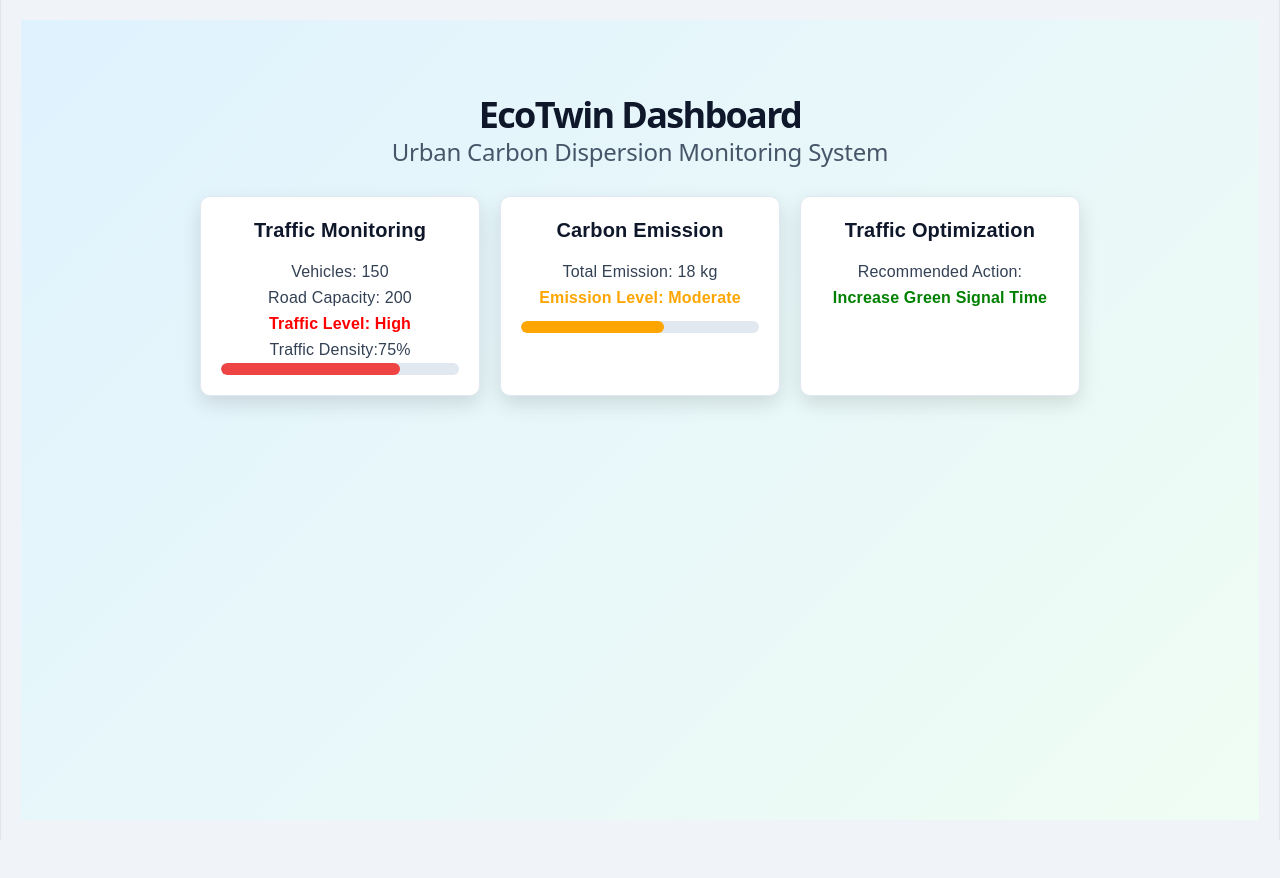
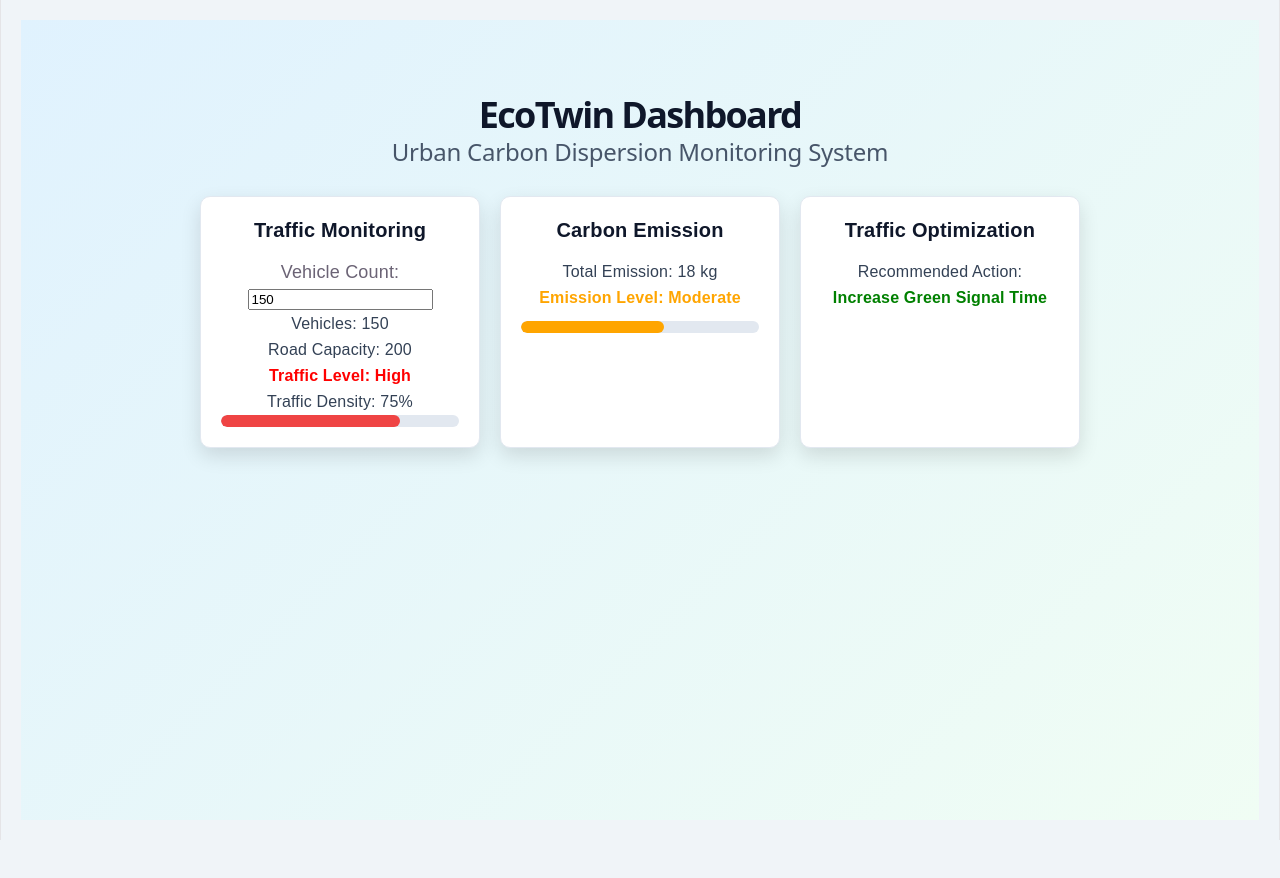
Before and after one commit to SHANUKRISHNAN/DS-AND-ML, a React app in the folder frontend/: page / in a window 1280 px wide. Built offline with nearby package versions, Linux system fonts and the light colour scheme; the HTML template or start-up script is replaced by a standard one.

Commit message:
Add dynamic traffic density calculation

```diff
--- a/frontend/src/App.jsx
+++ b/frontend/src/App.jsx
@@ -1,6 +1,8 @@
+import { useState } from "react";
 import "./App.css";
 
 function App() {
+  const [vehicles, setVehicles] = useState(150);
   return (
     <div className="dashboard">
       <h1>EcoTwin Dashboard</h1>
@@ -9,10 +11,16 @@ function App() {
       <div className="cards">
         <div className="card">
           <h3>Traffic Monitoring</h3>
-          <p>Vehicles: 150</p>
+          <label>Vehicle Count:</label>
+<input
+  type="number"
+  value={vehicles}
+  onChange={(e) => setVehicles(Number(e.target.value))}
+/>
+          <p>Vehicles: {vehicles}</p>
           <p>Road Capacity: 200</p>
           <p className="high">Traffic Level: High</p>
-          <p>Traffic Density:75%</p>
+          <p>Traffic Density: {Math.round((vehicles / 200) * 100)}%</p>
           <div className="progress-bar">
   <div className="progress-fill"></div>
 </div>
```
